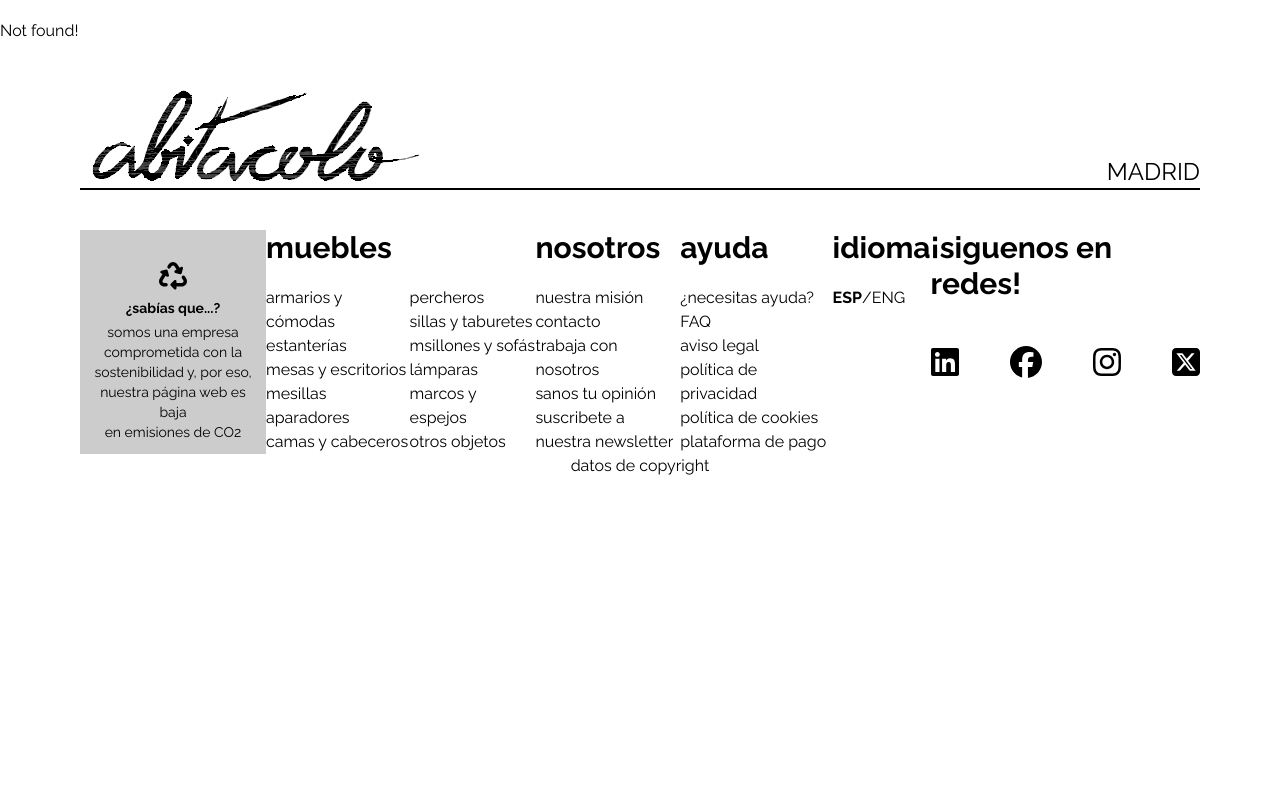
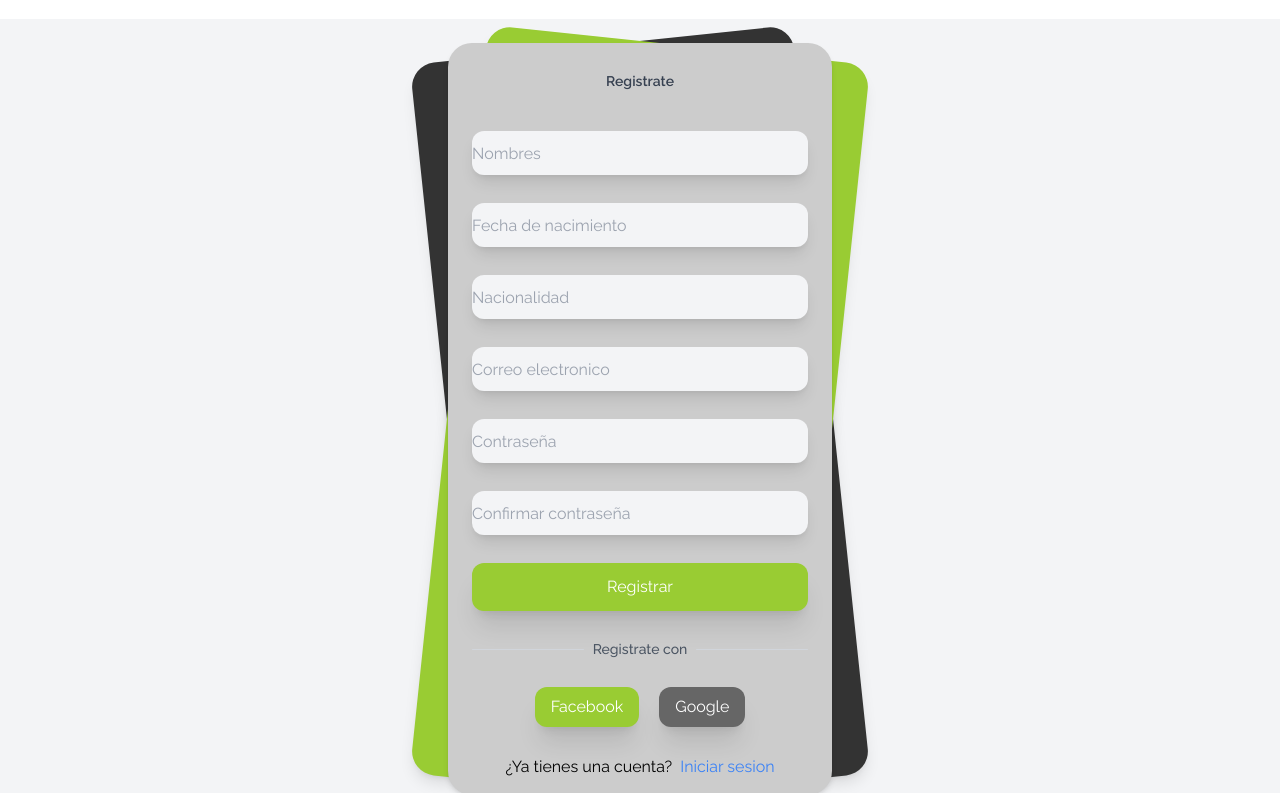
Before and after one commit to 4GeeksAcademy/abitacolo-front-, a React (Vite) app: page /Registro in a window 1280 px wide. Shown: the part 487-1280 px from the top of the page. Before the commit the page ends 1005 px from the top, so only its background shows below. Built offline with nearby package versions, Linux system fonts and the light colour scheme.

Commit message:
formulario

```diff
--- a/src/Layout.jsx
+++ b/src/Layout.jsx
@@ -12,6 +12,8 @@ import global_en from "./translations/en/global.json";
 import global_es from "./translations/es/global.json";
 import i18next from "i18next";
 import { I18nextProvider } from "react-i18next";
+import RegistrationForm from "./views/SignUp.jsx";
+
 
 i18next.init({
   interpolation: { escapeValue: false },
@@ -35,6 +37,7 @@ const Layout = () => {
             <Navbar />
             <Routes>
               <Route path="/" element={<Home />} />
+              <Route path="/Registro" element={<RegistrationForm/>} />
               <Route path="*" element={<h1>Not found!</h1>} />
             </Routes>
             <FooterBody />
--- /dev/null
+++ b/src/views/SignUp.jsx
@@ -0,0 +1,81 @@
+import React from "react";
+
+
+const RegistrationForm = () => {
+  return (
+    <div className="font-sans">
+      <div className="relative min-h-screen flex flex-col sm:justify-center items-center bg-gray-100 ">
+        <div className="relative sm:max-w-sm w-full">
+          <div className="card bg-abitacoloDarkGrayShadow shadow-lg w-full h-full rounded-3xl absolute transform -rotate-6"></div>
+          <div className="card bg-abitacoloGreen shadow-lg w-full h-full rounded-3xl absolute transform rotate-6"></div>
+          <div className="relative w-full rounded-3xl px-6 py-4 bg-abitacoloGray -100 shadow-md">
+            <label htmlFor="" className="block mt-3 text-sm text-gray-700 text-center font-semibold">
+              Registrate
+            </label>
+            <form className="mt-10">
+              <div>
+                <input type="text" placeholder="Nombres" className="mt-1 block w-full border-none bg-gray-100 h-11 rounded-xl shadow-lg hover:bg-blue-100 focus:bg-blue-100 focus:ring-0" />
+              </div>
+
+              <div className="mt-7">
+                <input type="email" placeholder="Fecha de nacimiento" className="mt-1 block w-full border-none bg-gray-100 h-11 rounded-xl shadow-lg hover:bg-blue-100 focus:bg-blue-100 focus:ring-0" />
+              </div>
+
+              <div className="mt-7">
+                <input type="email" placeholder="Nacionalidad" className="mt-1 block w-full border-none bg-gray-100 h-11 rounded-xl shadow-lg hover:bg-blue-100 focus:bg-blue-100 focus:ring-0" />
+              </div>
+
+
+              <div className="mt-7">
+                <input type="email" placeholder="Correo electronico" className="mt-1 block w-full border-none bg-gray-100 h-11 rounded-xl shadow-lg hover:bg-blue-100 focus:bg-blue-100 focus:ring-0" />
+              </div>
+
+              <div className="mt-7">
+                <input type="password" placeholder="Contraseña" className="mt-1 block w-full border-none bg-gray-100 h-11 rounded-xl shadow-lg hover:bg-blue-100 focus:bg-blue-100 focus:ring-0" />
+              </div>
+
+              <div className="mt-7">
+                <input type="password" placeholder="Confirmar contraseña" className="mt-1 block w-full border-none bg-gray-100 h-11 rounded-xl shadow-lg hover:bg-blue-100 focus:bg-blue-100 focus:ring-0" />
+              </div>
+
+              <div className="mt-7">
+                <button className="bg-abitacoloGreen -500 w-full py-3 rounded-xl text-white shadow-xl hover:shadow-inner focus:outline-none transition duration-500 ease-in-out transform hover:-translate-x hover:scale-105">
+                  Registrar
+                </button>
+              </div>
+
+              <div className="flex mt-7 items-center text-center">
+                <hr className="border-gray-300 border-1 w-full rounded-md" />
+                <label className="block font-medium text-sm text-gray-600 w-full">
+                  Registrate con
+                </label>
+                <hr className="border-gray-300 border-1 w-full rounded-md" />
+              </div>
+
+              <div className="flex mt-7 justify-center w-full">
+                <button className="mr-5 bg-abitacoloGreen -500 border-none px-4 py-2 rounded-xl cursor-pointer text-white shadow-xl hover:shadow-inner transition duration-500 ease-in-out transform hover:-translate-x hover:scale-105">
+                  Facebook
+                </button>
+
+                <button className="bg-abitacoloGrayShadow -500 border-none px-4 py-2 rounded-xl cursor-pointer text-white shadow-xl hover:shadow-inner transition duration-500 ease-in-out transform hover:-translate-x hover:scale-105">
+                  Google
+                </button>
+              </div>
+
+              <div className="mt-7">
+                <div className="flex justify-center items-center">
+                  <label className="mr-2">¿Ya tienes una cuenta?</label>
+                  <a href="#" className="text-blue-500 transition duration-500 ease-in-out transform hover:-translate-x hover:scale-105">
+                    Iniciar sesion
+                  </a>
+                </div>
+              </div>
+            </form>
+          </div>
+        </div>
+      </div>
+    </div>
+  );
+};
+
+export default RegistrationForm;
```
